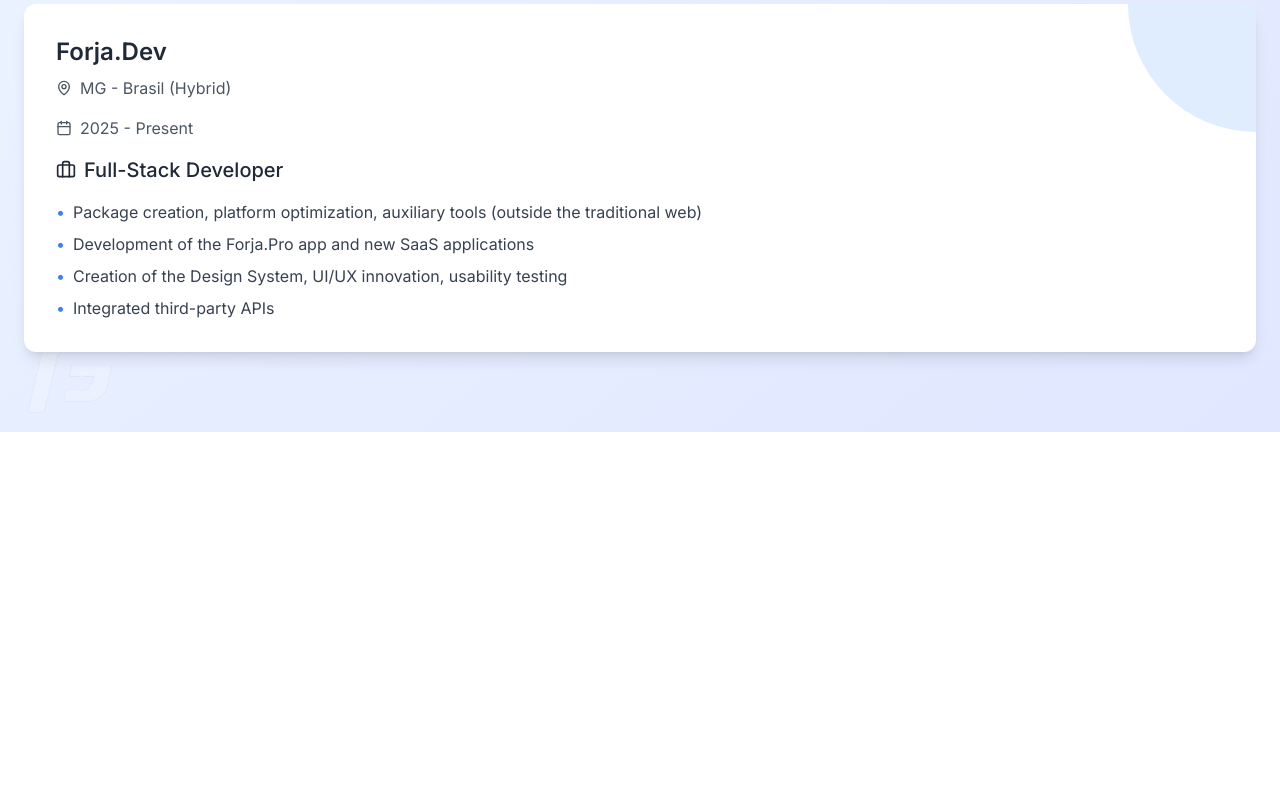
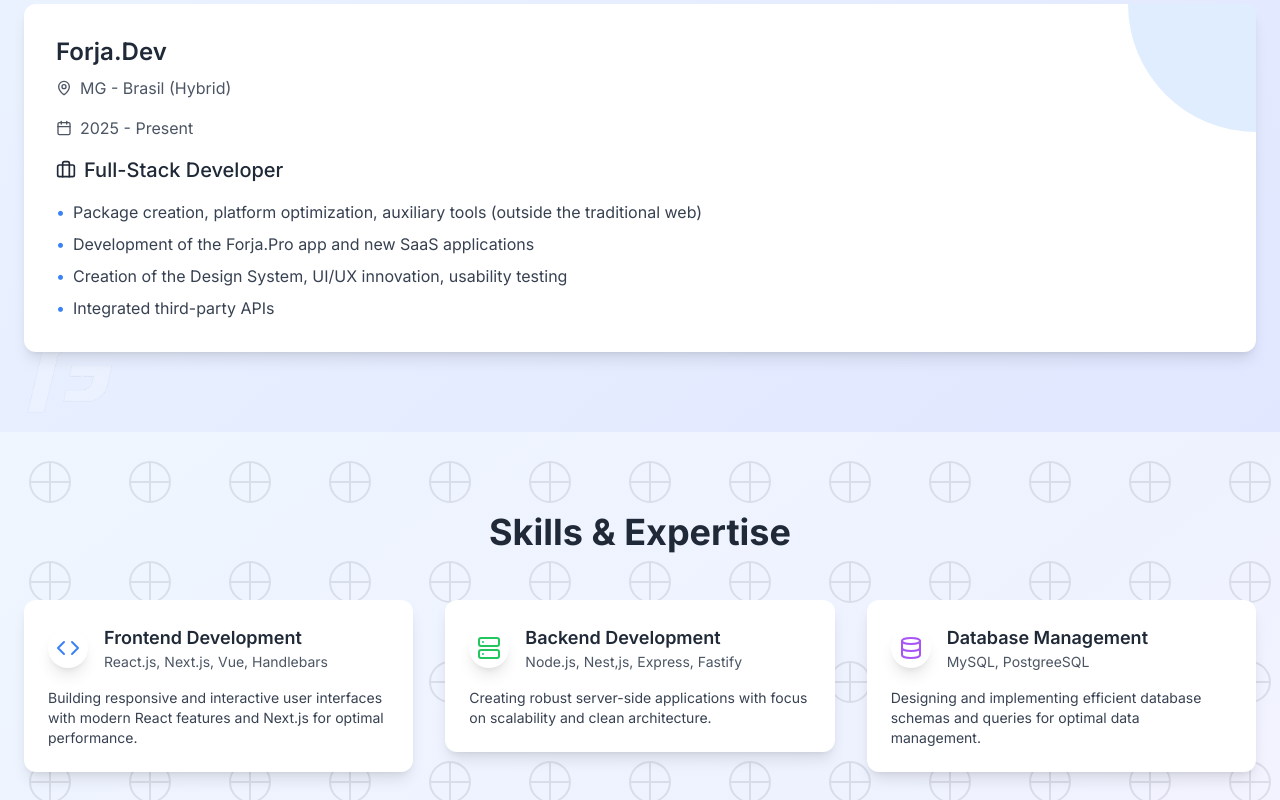
Before and after one commit to Faccin27/Portfolio-4.0, a Next.js app: page / in a window 1280 px wide. Shown: the part 2000-2800 px from the top of the page. Before the commit the page ends 2432 px from the top, so only its background shows below. Built offline with nearby package versions, Linux system fonts and the light colour scheme.

Commit message:
feat: created skills component

```diff
--- /dev/null
+++ b/src/app/components/Skills.tsx
@@ -0,0 +1,135 @@
+"use client"
+
+import { motion } from "framer-motion"
+import { Code, Database, Server, Layout, GitBranch, Terminal, Layers, Cpu, Globe, Workflow } from "lucide-react"
+import AnimatedSectionHeader from "./AnimatedSectionHeader"
+
+const SkillIcon = ({ icon: Icon, color }: { icon: any; color: string }) => (
+  <div className={`p-2 rounded-full bg-white dark:bg-gray-800 shadow-lg`}>
+    <Icon className={`w-6 h-6 ${color}`} />
+  </div>
+)
+
+const skills = [
+  {
+    icon: Code,
+    name: "Frontend Development",
+    tech: "React.js, Next.js, Vue, Handlebars",
+    description:
+      "Building responsive and interactive user interfaces with modern React features and Next.js for optimal performance.",
+    color: "text-blue-500",
+  },
+  {
+    icon: Server,
+    name: "Backend Development",
+    tech: "Node.js, Nest,js, Express, Fastify",
+    description: "Creating robust server-side applications with focus on scalability and clean architecture.",
+    color: "text-green-500",
+  },
+  {
+    icon: Database,
+    name: "Database Management",
+    tech: "MySQL, PostgreeSQL",
+    description: "Designing and implementing efficient database schemas and queries for optimal data management.",
+    color: "text-purple-500",
+  },
+  {
+    icon: Layout,
+    name: "UI/UX Design",
+    tech: "Tailwind CSS, Material UI, Bootstrap",
+    description: "Crafting beautiful and intuitive user interfaces with modern design principles and frameworks.",
+    color: "text-pink-500",
+  },
+  {
+    icon: GitBranch,
+    name: "Version Control",
+    tech: "Git, GitHub",
+    description: "Managing code versions efficiently with Git and collaborating effectively through GitHub.",
+    color: "text-orange-500",
+  },
+  {
+    icon: Terminal,
+    name: "Languages",
+    tech: "TypeScript, JavaScript, Python",
+    description: "Writing type-safe code for better maintainability and developer experience.",
+    color: "text-yellow-500",
+  },
+  {
+    icon: Layers,
+    name: "State Management",
+    tech: "Redux, Context API",
+    description: "Managing complex application state with modern state management solutions.",
+    color: "text-indigo-500",
+  },
+  {
+    icon: Cpu,
+    name: "API Development",
+    tech: "REST, GraphQL",
+    description: "Designing and implementing efficient APIs for seamless data communication.",
+    color: "text-red-500",
+  },
+  {
+    icon: Globe,
+    name: "Web Performance",
+    tech: "Optimization, SEO",
+    description: "Optimizing web applications for speed, accessibility, and search engine visibility.",
+    color: "text-teal-500",
+  },
+  {
+    icon: Workflow,
+    name: "Agile Methodologies",
+    tech: "Scrum, Kanban",
+    description: "Working efficiently in agile environments with focus on continuous delivery.",
+    color: "text-cyan-500",
+  },
+]
+
+export default function Skills() {
+  return (
+    <section id="skills" className="py-20 relative overflow-hidden">
+      {/* Gradient Background */}
+      <div className="absolute inset-0 bg-gradient-to-br from-blue-50 via-indigo-50 to-purple-50 dark:from-gray-900 dark:via-indigo-900 dark:to-purple-900"></div>
+
+      {/* Skill Illustrations */}
+      <div className="absolute inset-0 opacity-10">
+        <svg className="w-full h-full" xmlns="http://www.w3.org/2000/svg">
+          <defs>
+            <pattern id="skill-pattern" x="0" y="0" width="100" height="100" patternUnits="userSpaceOnUse">
+              <circle cx="50" cy="50" r="20" fill="none" stroke="currentColor" strokeWidth="2" />
+              <path d="M50 30 L50 70 M30 50 L70 50" stroke="currentColor" strokeWidth="2" />
+            </pattern>
+          </defs>
+          <rect x="0" y="0" width="100%" height="100%" fill="url(#skill-pattern)" />
+        </svg>
+      </div>
+
+      <div className="container mx-auto px-6 relative z-10">
+        <AnimatedSectionHeader title="Skills & Expertise" />
+        <div className="grid grid-cols-1 md:grid-cols-2 lg:grid-cols-3 gap-8">
+          {skills.map((skill, index) => (
+            <motion.div
+              key={index}
+              initial={{ opacity: 0, y: 20 }}
+              whileInView={{ opacity: 1, y: 0 }}
+              viewport={{ once: true }}
+              transition={{ duration: 0.5, delay: index * 0.1 }}
+            >
+              <div className="bg-white dark:bg-gray-800 p-6 rounded-xl shadow-lg hover:shadow-xl transition-all duration-300 group">
+                <div className="flex items-center mb-4">
+                  <SkillIcon icon={skill.icon} color={skill.color} />
+                  <div className="ml-4">
+                    <h3 className="text-lg font-semibold dark:text-white group-hover:text-blue-600 dark:group-hover:text-blue-400 transition-colors duration-300">
+                      {skill.name}
+                    </h3>
+                    <p className="text-sm text-gray-600 dark:text-gray-400">{skill.tech}</p>
+                  </div>
+                </div>
+                <p className="text-gray-700 dark:text-gray-300 text-sm">{skill.description}</p>
+              </div>
+            </motion.div>
+          ))}
+        </div>
+      </div>
+    </section>
+  )
+}
--- a/src/app/page.tsx
+++ b/src/app/page.tsx
@@ -3,6 +3,7 @@
 import Hero from "./components/Hero"
 import About from "./components/About"
 import Experience from "./components/Experience"
+import Skills from "./components/Skills"
 
 export default function Home() {
   return (
@@ -11,6 +12,7 @@
       <Hero />
       <About />
       <Experience />
+      <Skills />
     </main>
   )
 }
```
